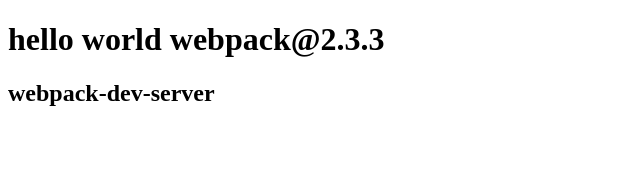
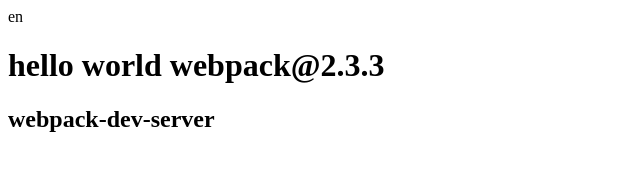
Before and after one commit to chenqi20/webpack-dev-server-demo, a website built with webpack: page index.html in a window 1280 px wide. Shown: the whole page, without its empty margins (0-640 px from the left). Built offline with nearby package versions, Linux system fonts and the light colour scheme.

Commit message:
主分支test

```diff
--- a/index.html
+++ b/index.html
@@ -7,6 +7,7 @@
     <title>Document git rebase</title>
 </head>
 <body>
+    <div>en</div>
     <h1>hello world webpack@2.3.3</h1>
 	<h2>webpack-dev-server</h2>
     <script src="dist/bundle.js"></script>
```
